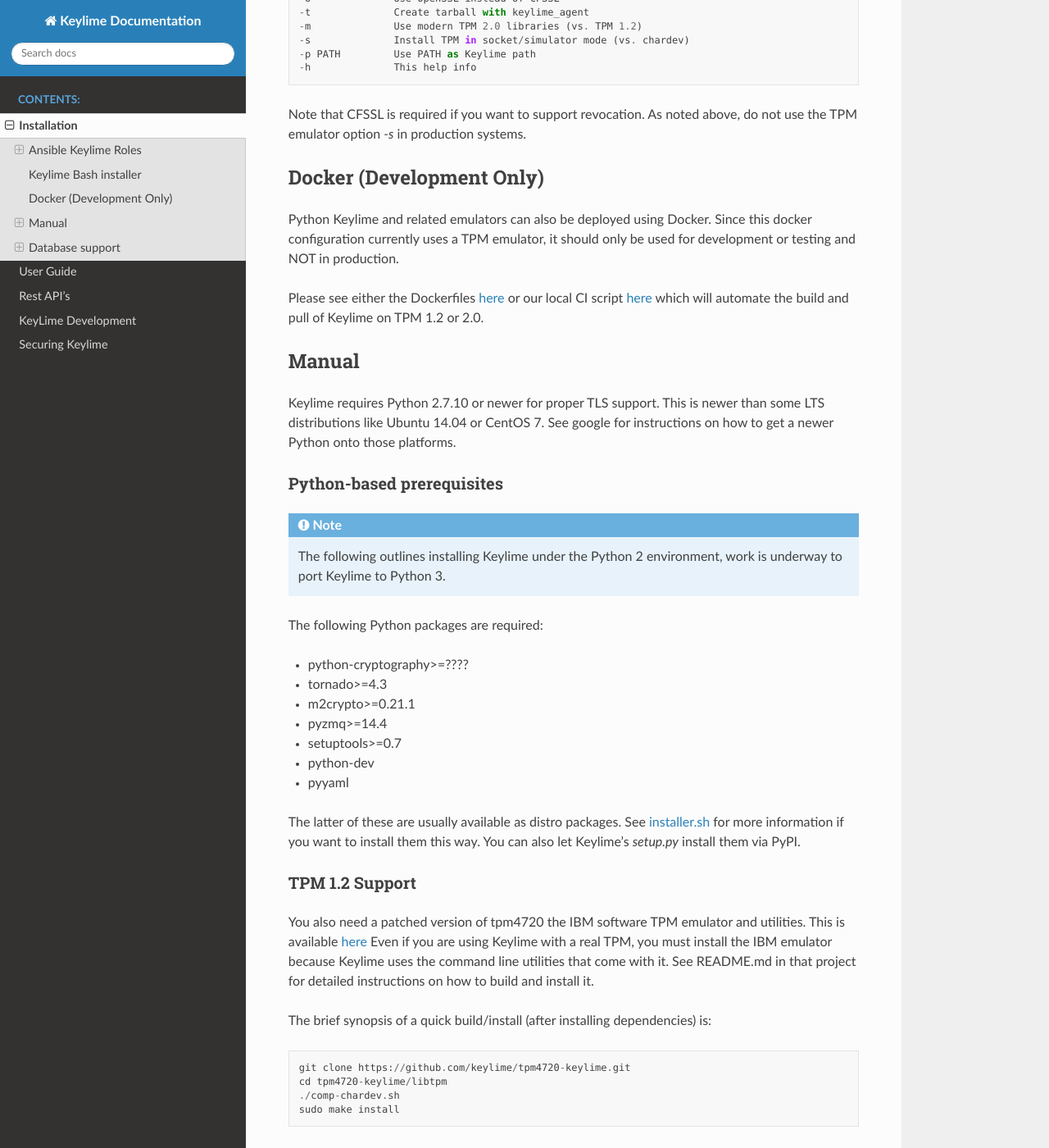
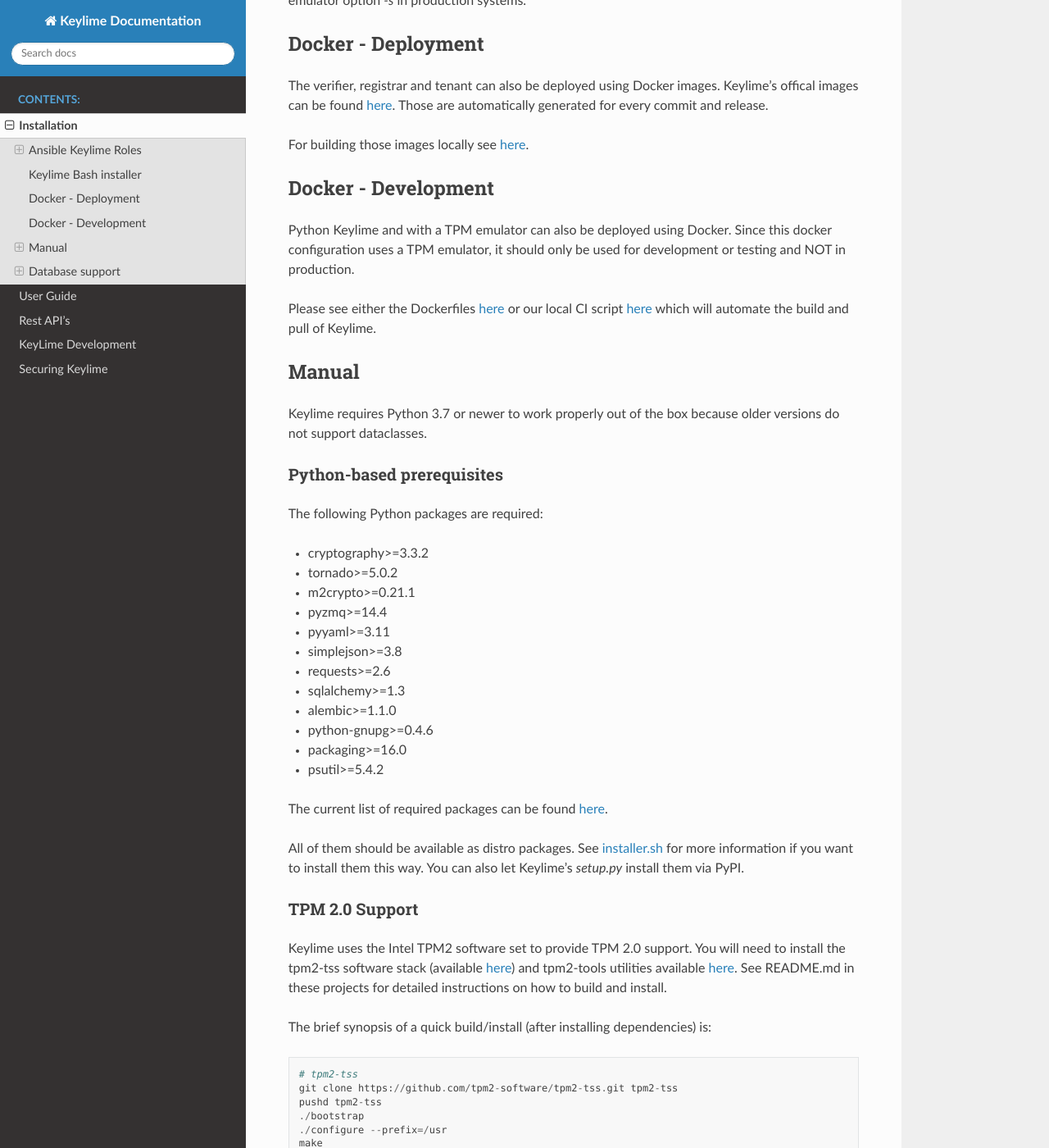
Before and after one commit to keylime/keylime, a Sphinx documentation site: the page built from docs/installation.rst, in a window 1280 px wide and 1400 px high, scrolled down 2627 px. Shown: the whole window at 82% size. Built offline with Sphinx 7.4.7 and the Read the Docs theme 2.0.0, drawn with Linux system fonts in a browser that asks for light colours; some of the changed text lies outside the part shown.

Commit message:
Cleanup installation section
Removed
 - TPM 1.2 references
 - build instructions for OSX
 - references to Python 2.X
 - patched tpm2-tools version
 - tpm2-abrmd installation

Added
 - New Docker images

Changed
 - database configuration to use the new keys

Signed-off-by: Thore Sommer <mail@thson.de>

```diff
--- a/docs/installation.rst
+++ b/docs/installation.rst
@@ -34,22 +34,18 @@
 TPM Version Control (Software TPM)
 ~~~~~~~~~~~~~~~~~~~~~~~~~~~~~~~~~~
 
-**Ansible Keylime Soft TPM** provides two role types for both 1.2 and 2.0 TPM
+**Ansible Keylime Soft TPM** provides a role type for 2.0 TPM
 versions.
 
-Either TPM version 1.2 or TPM 2.0 support can be configured by simply changing
+TPM 2.0 support can be configured by simply adding
 the role in the `playbook.yml` file `here <https://github.com/keylime/ansible-keylime/blob/master/playbook.yml#L11>`_
 
 For TPM 2.0 use::
 
     - ansible-keylime-tpm20
 
-For TPM 1.20 use::
 
-    - ansible-keylime-tpm12
-
-Both roles will deploy the relevant TPM 1.2 Emulator (tpm4720) or 2.0 Emulator
-(IBM software TPM).
+This rule uses the TPM 2.0 Emulator (IBM software TPM).
 
 Vagrant
 ~~~~~~~
@@ -103,7 +99,7 @@
 Keylime Bash installer
 ----------------------
 
-Keylime requires Python 2.7.10 or newer for proper TLS support.
+Keylime requires Python 3.7 for dataclasses support.
 
 Installation can be performed via an automated shell script, `installer.sh`. The
 following command line options are available::
@@ -121,74 +117,68 @@
 Note that CFSSL is required if you want to support revocation. As noted above, do not use
 the TPM emulator option `-s` in production systems.
 
-Docker (Development Only)
--------------------------
+Docker - Deployment
+--------------------
 
-Python Keylime and related emulators can also be deployed using Docker.
-Since this docker configuration currently uses a TPM emulator,
-it should only be used for development or testing and NOT in production.
+The verifier, registrar and tenant can also be deployed using Docker images.
+Keylime's offical images can be found `here <https://github.com/orgs/keylime/packages>`_.
+Those are automatically generated for every commit and release.
+
+For building those images locally see
+`here <https://github.com/keylime/keylime/blob/master/docker/release/build_locally.sh>`_.
+
+
+Docker - Development
+--------------------
+
+Python Keylime and with a TPM emulator can also be deployed using Docker.
+Since this docker configuration uses a TPM emulator, it should only be
+used for development or testing and NOT in production.
 
 Please see either the Dockerfiles
-`here <https://github.com/keylime/keylime/tree/master/docker>`_ or our
+`here <https://github.com/keylime/keylime/tree/master/docker/ci>`_ or our
 local CI script
 `here <https://github.com/keylime/keylime/blob/master/.ci/run_local.sh>`_
-which will automate the build and pull of Keylime on TPM 1.2 or 2.0.
+which will automate the build and pull of Keylime.
 
 Manual
 ------
 
-Keylime requires Python 2.7.10 or newer for proper TLS support.  This is newer than
-some LTS distributions like Ubuntu 14.04 or CentOS 7.  See google for instructions
-on how to get a newer Python onto those platforms.
+Keylime requires Python 3.7 or newer to work properly out of the box because older versions do not support dataclasses.
 
 Python-based prerequisites
 ~~~~~~~~~~~~~~~~~~~~~~~~~~
 
-.. note::
-    The following outlines installing Keylime under the Python 2 environment,
-    work is underway to port Keylime to Python 3.
-
 The following Python packages are required:
 
-* python-cryptography>=????
-* tornado>=4.3
+
+* cryptography>=3.3.2
+* tornado>=5.0.2
 * m2crypto>=0.21.1
 * pyzmq>=14.4
-* setuptools>=0.7
-* python-dev
-* pyyaml
+* pyyaml>=3.11
+* simplejson>=3.8
+* requests>=2.6
+* sqlalchemy>=1.3
+* alembic>=1.1.0
+* python-gnupg>=0.4.6
+* packaging>=16.0
+* psutil>=5.4.2
 
-The latter of these are usually available as distro packages. See `installer.sh <https://github.com/keylime/keylime/blob/master/installer.sh>`_
+
+The current list of required packages can be found `here <https://github.com/keylime/keylime/blob/master/requirements.txt>`_.
+
+All of them should be available as distro packages. See `installer.sh <https://github.com/keylime/keylime/blob/master/installer.sh>`_
 for more information if you want to install them this way. You can also let Keylime's `setup.py`
 install them via PyPI.
 
-TPM 1.2 Support
-~~~~~~~~~~~~~~~
-
-You also need a patched version of tpm4720 the IBM software TPM emulator and
-utilities.  This is available `here <https://github.com/keylime/tpm4720-keylime>`_
-Even if you are using Keylime with a real TPM, you must install the IBM emulator
-because Keylime uses the command line utilities that come with it.
-See README.md in that project for detailed instructions on how to build and install it.
-
-The brief synopsis of a quick build/install (after installing dependencies) is::
-
-    git clone https://github.com/keylime/tpm4720-keylime.git
-    cd tpm4720-keylime/libtpm
-    ./comp-chardev.sh
-    sudo make install
-
-To build tpm4720 to use the TPM emulator replace `./comp-chardev.sh` with `./comp-sockets.sh`.
-
-To ensure that you have the patched version installed ensure that you have
-the `encaik` utility in your path.
 
 TPM 2.0 Support
 ~~~~~~~~~~~~~~~
 
 Keylime uses the Intel TPM2 software set to provide TPM 2.0 support.  You will
-need to install the tpm2-tss software stack (available `here <https://github.com/tpm2-software/tpm2-tss>`_) as well as a patched version of the
-tpm2-tools utilities available `here <https://github.com/keylime/tpm2-tools>`_.
+need to install the tpm2-tss software stack (available `here <https://github.com/tpm2-software/tpm2-tss>`_) and
+tpm2-tools utilities available `here <https://github.com/tpm2-software/tpm2-tools>`_.
 See README.md in these projects for detailed instructions on how to build and install.
 
 The brief synopsis of a quick build/install (after installing dependencies) is::
@@ -202,7 +192,7 @@
     sudo make install
     popd
     # tpm2-tools
-    git clone https://github.com/keylime/tpm2-tools.git tpm2-tools
+    git clone https://github.com/tpm2-software/tpm2-tools.git tpm2-tools
     pushd tpm2-tools
     ./bootstrap
     ./configure --prefix=/usr/local
@@ -210,50 +200,27 @@
     sudo make install
 
 
-To ensure that you have the patched version installed ensure that you have
+To ensure that you have the recent version installed ensure that you have
 the `tpm2_checkquote` utility in your path.
 
-TPM 2.0 Resource Manager
-~~~~~~~~~~~~~~~~~~~~~~~~
+.. note::
+    Keylime by default (all versions after 6.2.0) uses the kernel TPM resource
+    manager. For kernel versions older than 4.12 we recommend to use the tpm2-abrmd
+    resource manager (available `here <https://github.com/tpm2-software/tpm2-abrmd>`_).
 
-Note that it is recommended that you use the tpm2-abrmd resource manager
-(available `here <https://github.com/tpm2-software/tpm2-abrmd>`_) as well instead of
-communicating directly with the TPM.  See README.md at that project for
-detailed instructions on how to build and install.
+How the TPM is accessed by tpm2-tools can be set using the `TPM2TOOLS_TCTI` environment
+variable. More information about that can be found
+`here <https://github.com/tpm2-software/tpm2-tools/blob/master/man/common/tcti.md>`_.
 
-A brief, workable example for Debian-based systems, such as Ubuntu 18.4 LTS is::
+Talk to the swtpm emulator directly::
 
-    sudo useradd --system --user-group tss
-    git clone https://github.com/tpm2-software/tpm2-abrmd.git tpm2-abrmd
-    pushd tpm2-abrmd
-    ./bootstrap
-    ./configure --with-dbuspolicydir=/etc/dbus-1/system.d \
-                --with-systemdsystemunitdir=/lib/systemd/system \
-                --with-systemdpresetdir=/lib/systemd/system-preset \
-                --datarootdir=/usr/share
-    make
-    sudo make install
-    sudo ldconfig
-    sudo pkill -HUP dbus-daemon
-    sudo systemctl daemon-reload
-    sudo service tpm2-abrmd start
-    export TPM2TOOLS_TCTI="tabrmd:bus_name=com.intel.tss2.Tabrmd"
+    export TPM2TOOLS_TCTI="mssim:port=2321"
 
-# NOTE: if using swtpm2 emulator, you need to run the tpm2-abrmd service as::
 
-    sudo -u tss /usr/local/sbin/tpm2-abrmd --tcti=mssim &
-
-Alternatively, it is also possible, though not recommended, to communicate
-directly with the TPM (and not use a resource manager).  This can be done by
-setting the environment var `TPM2TOOLS_TCTI` to the appropriate value:
-
-To talk directly to the swtpm2 emulator::
-
-    export TPM2TOOLS_TCTI="mssim:port=2321"`
-
-To talk directly to a real TPM::
+To talk to the TPM directly (not recommended)::
 
     export TPM2TOOLS_TCTI="device:/dev/tpm0"
+
 
 Install Keylime
 ~~~~~~~~~~~~~~~
@@ -261,16 +228,6 @@
 You're finally ready to install Keylime::
 
     sudo python setup.py install
-
-To run on OSX 10.11+
-~~~~~~~~~~~~~~~~~~~~
-
-You need to build m2crypto from source with::
-
-    brew install openssl
-    git clone https://gitlab.com/m2crypto/m2crypto.git
-    python setup.py build build_ext --openssl=/usr/local/opt/openssl/
-    sudo -E python setup.py install build_ext --openssl=/usr/local/opt/openssl/
 
 
 Optional Requirements
```
Also changed, not shown: other parts of docs/installation.rst (+14 -14 lines).
